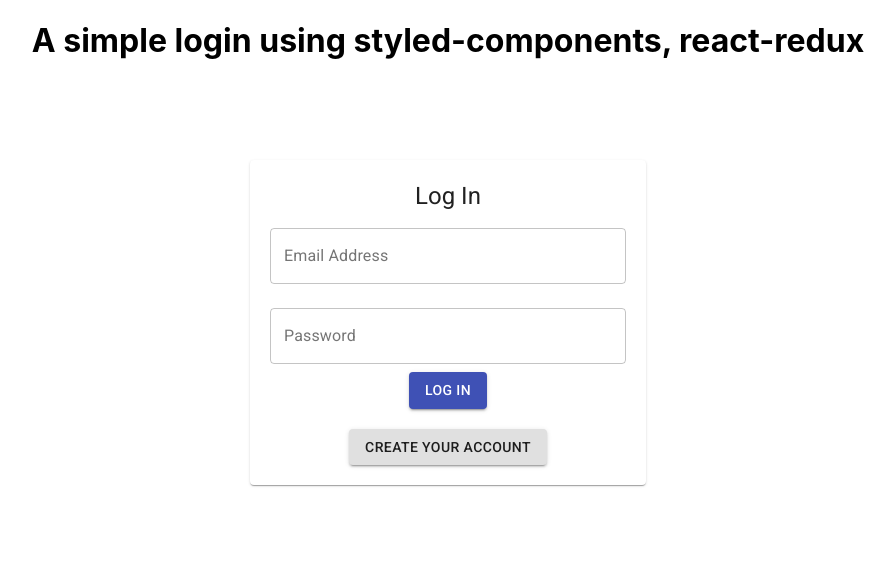
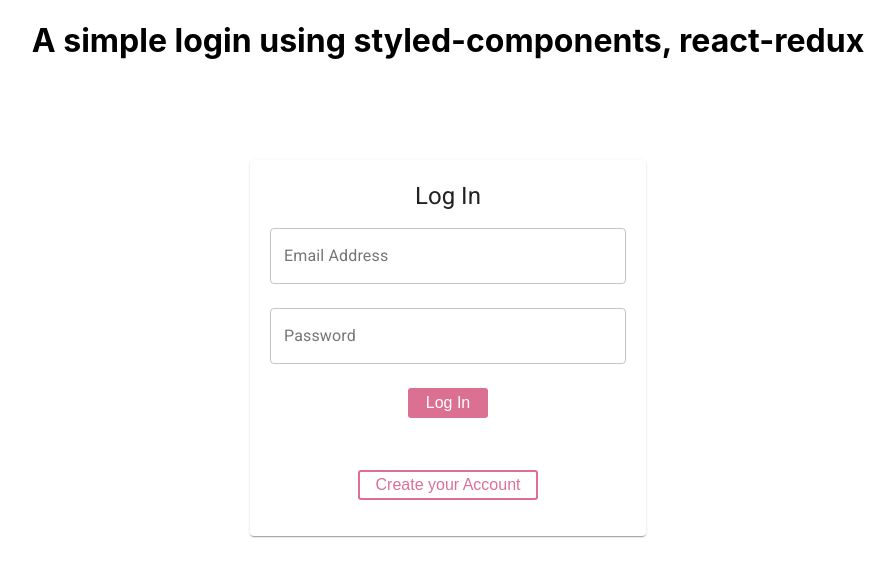
Before and after one commit to shakibHossain/react-redux-login, a React (Create React App) app: page /login in a window 1280 px wide. Shown: the top 576 px of the page, without its empty margins (192-1087 px from the left). Built offline with nearby package versions, Linux system fonts and the light colour scheme; no server answers.

Commit message:
add styled button component

```diff
--- a/package.json
+++ b/package.json
@@ -16,6 +16,7 @@
     "react-scripts": "4.0.0",
     "redux": "^4.0.5",
     "redux-thunk": "^2.3.0",
+    "styled-components": "^5.2.1",
     "web-vitals": "^0.2.4"
   },
   "scripts": {
--- /dev/null
+++ b/src/components/Button.js
@@ -0,0 +1,15 @@
+import styled from 'styled-components';
+
+const Button = styled.button`
+  /* Adapt the colors based on primary prop */
+  background: ${props => props.primary ? "palevioletred" : "white"};
+  color: ${props => props.primary ? "white" : "palevioletred"};
+
+  font-size: 1em;
+  margin: 1em;
+  padding: 0.25em 1em;
+  border: 2px solid palevioletred;
+  border-radius: 3px;
+`;
+
+export default Button;
--- a/src/components/Home.js
+++ b/src/components/Home.js
@@ -1,6 +1,7 @@
 import React, { Component } from "react";
 import { connect } from "react-redux";
 import { logoutUser } from "../actions";
+import Button from "./Button";
 
 class Home extends Component {
 
@@ -14,7 +15,7 @@ class Home extends Component {
     return (
       <div>
         <h1>Successfully logged in!</h1>
-        <button onClick={this.handleLogout}>Logout</button>
+        <Button primary onClick={this.handleLogout}>Logout</Button>
         {isLoggingOut && <p>Logging Out....</p>}
         {logoutError && <p>Error logging out</p>}
       </div>
--- a/src/components/Login.js
+++ b/src/components/Login.js
@@ -4,11 +4,12 @@ import { Redirect, Link } from "react-router-dom";
 import { loginUser } from "../actions";
 import { withStyles } from "@material-ui/styles";
 
-import Button from "@material-ui/core/Button";
 import TextField from "@material-ui/core/TextField";
 import Typography from "@material-ui/core/Typography";
 import Paper from "@material-ui/core/Paper";
 import Container from "@material-ui/core/Container";
+import Button from "./Button";
+
 
 const styles = () => ({
   "@global": {
@@ -98,6 +99,7 @@ class Login extends Component {
               </Typography>
             )}
             <Button
+              primary
               type="button"
               variant="contained"
               color="primary"
--- a/src/components/Register.js
+++ b/src/components/Register.js
@@ -4,11 +4,11 @@ import { Redirect, Link } from "react-router-dom";
 import { registerUser } from "../actions";
 import { withStyles } from "@material-ui/styles";
 
-import Button from "@material-ui/core/Button";
 import TextField from "@material-ui/core/TextField";
 import Typography from "@material-ui/core/Typography";
 import Paper from "@material-ui/core/Paper";
 import Container from "@material-ui/core/Container";
+import Button from "./Button";
 
 const styles = () => ({
   "@global": {
@@ -93,6 +93,7 @@ class Register extends Component {
               </Typography>
             )}
             <Button
+              primary
               type="button"
               variant="contained"
               color="primary"
```
Also changed, not shown: 1 other file (tests, documents, lock files or other folders).
